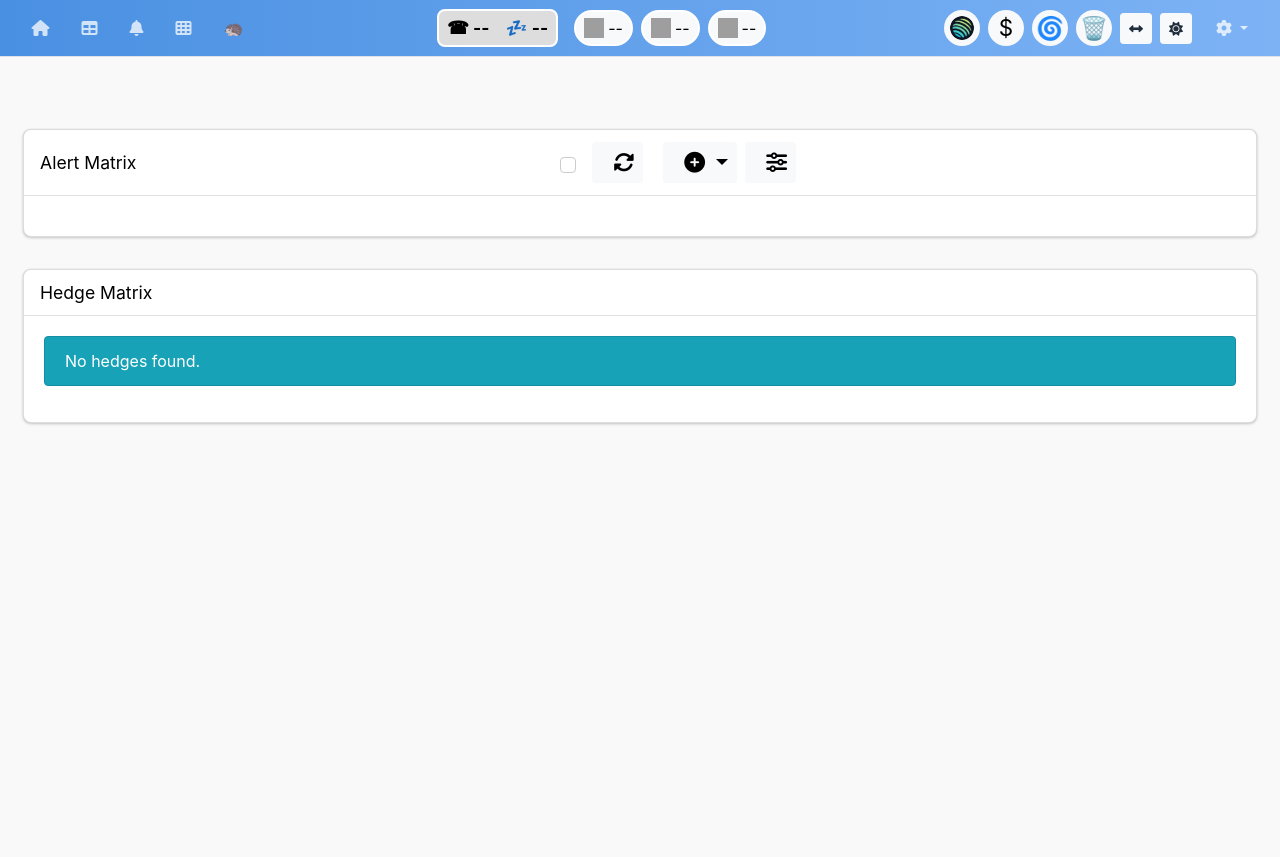
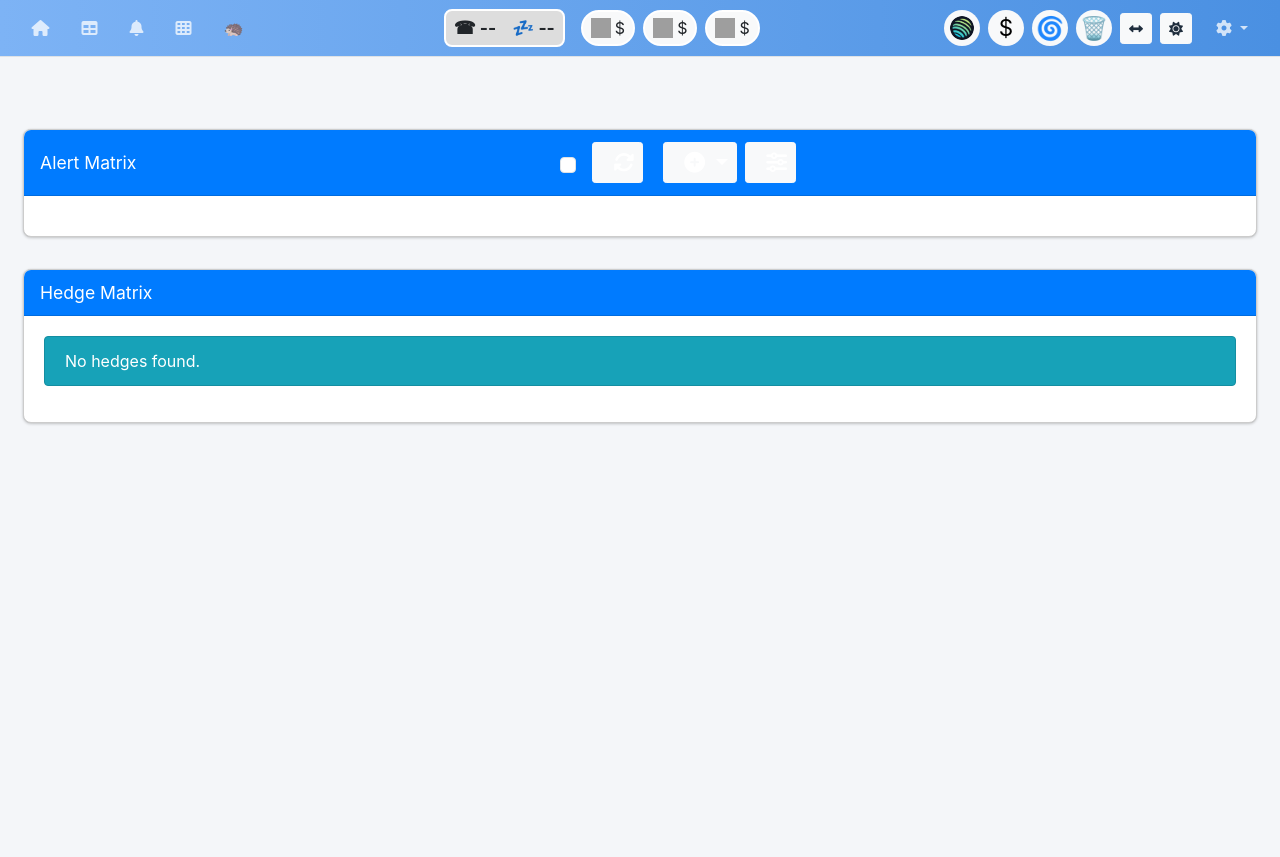
Before and after one commit to BubbaDiego/v0.8, a Flask app: page /alerts/viewer in a window 1280 px wide. Run offline with Flask 3, Linux system fonts and the light colour scheme; data comes from the database, SQL or seed files in the repository; data that the repository does not hold is empty; some libraries are stand-ins or nearby versions; grey boxes are pictures that could not be loaded.

Commit message:
Sonic has emerged

```diff
--- a/templates/base.html
+++ b/templates/base.html
@@ -1,3 +1,5 @@
+<!-- base.html (enhanced with faster first-load theme preload) -->
+
 <!DOCTYPE html>
 <html lang="en">
 <head>
@@ -5,13 +7,13 @@
   <title>{% block title %}My Website{% endblock %}</title>
   <meta name="viewport" content="width=device-width, initial-scale=1">
 
-  <!-- ✅ SHARED STYLES: All Pages -->
+  <!-- Shared Styles -->
   <link rel="stylesheet" href="https://cdn.jsdelivr.net/npm/bootstrap@5.3.0/dist/css/bootstrap.min.css">
   <link rel="stylesheet" href="https://cdn.jsdelivr.net/npm/admin-lte@3.2/dist/css/adminlte.min.css">
   <link rel="stylesheet" href="https://cdn.jsdelivr.net/npm/@fortawesome/fontawesome-free@6.2.1/css/all.min.css">
 
-  <link rel="stylesheet" href="{{ url_for('static', filename='css/base_light.css') }}">
-  <link rel="stylesheet" href="{{ url_for('static', filename='css/base_dark.css') }}">
+  <!-- Theme Stylesheet will be decided early -->
+  <link id="themeStylesheet" rel="stylesheet" href="">
 
   {% block extra_styles %}{% endblock %}
 
@@ -22,30 +24,27 @@
   <link rel="preload" href="{{ url_for('static', filename='images/obivault.jpg') }}" as="image">
   <link rel="preload" href="{{ url_for('static', filename='images/r2vault.jpg') }}" as="image">
 
+  <!-- Preemptive theme decision (very early) -->
   <script>
-    console.log("Theme config:", {{ theme|tojson|safe }});
+    (function() {
+      const themeMode = localStorage.getItem('themeMode') || 'light';
+      document.documentElement.classList.add(themeMode + '-bg');
+      const themeLink = document.getElementById('themeStylesheet');
+      if (themeMode === 'dark') {
+        themeLink.href = "{{ url_for('static', filename='css/base_dark.css') }}";
+      } else {
+        themeLink.href = "{{ url_for('static', filename='css/base_light.css') }}";
+      }
+    })();
   </script>
 
-  <!-- Root Variables -->
+  <!-- Root CSS Variables -->
   <style>
     :root {
-      --title-bar-color: {{ theme.get('profiles', {}).get(theme.get('selected_profile', ''), {}).get('title bar', {}).get('color', '#007BFF') }};
-      --text-color: {{ theme.get('profiles', {}).get(theme.get('selected_profile', ''), {}).get('text', {}).get('color', '#000000') }};
-      --wallpaper-color: {{ theme.get('profiles', {}).get(theme.get('selected_profile', ''), {}).get('wallpaper', {}).get('color', '#E7F1FF') }};
-      --card-title-color: {{ theme.get('profiles', {}).get(theme.get('selected_profile', ''), {}).get('card title', {}).get('color', '#FFFFFF') }};
-      --card-background-color: {{ theme.get('profiles', {}).get(theme.get('selected_profile', ''), {}).get('card background', {}).get('color', '#D0E7FF') }};
       --light-page-bg-color: #f5f5f5;
       --light-page-text-color: #000;
       --dark-page-bg-color: #3a3838;
       --dark-page-text-color: #ddd;
-    }
-    body {
-      color: var(--text-color) !important;
-      {% if theme.get('profiles', {}).get(theme.get('selected_profile', ''), {}).get('wallpaper', {}).get('image') %}
-        background-image: url('{{ url_for('static', filename=theme.get('profiles', {}).get(theme.get('selected_profile', ''), {}).get('wallpaper', {}).get('image')) }}');
-      {% else %}
-        background-color: var(--wallpaper-color);
-      {% endif %}
     }
     body.light-bg {
       background-color: var(--light-page-bg-color) !important;
@@ -58,10 +57,9 @@
       background-image: none !important;
     }
   </style>
-  <script src="../static/js/base.js"></script>
 </head>
 
-<body class="hold-transition layout-top-nav {{ theme_mode }}-bg">
+<body class="hold-transition layout-top-nav">
   <div class="wrapper">
     {% include "title_bar.html" %}
 
@@ -83,9 +81,9 @@
 
   {% block extra_scripts %}{% endblock %}
 
-  <!-- 🚀 Universal Layout & Theme Loader -->
+  <!-- Universal Layout & Dynamic Theme Loader -->
   <script>
-    (function() {
+    document.addEventListener("DOMContentLoaded", function() {
       const layoutMode = localStorage.getItem("layoutMode") || "fluid";
       const allLayouts = document.querySelectorAll('.container, .container-fluid');
       allLayouts.forEach(wrapper => {
@@ -93,12 +91,33 @@
         wrapper.classList.add(layoutMode === "fixed" ? "container" : "container-fluid");
       });
 
-      const themeMode = localStorage.getItem("themeMode") || "light";
-      document.body.classList.remove("light-bg", "dark-bg");
-      document.body.classList.add(themeMode + "-bg");
-    })();
+      const themeToggleButton = document.getElementById('themeToggleButton');
+      if (themeToggleButton) {
+        themeToggleButton.addEventListener('click', function() {
+          const themeIcon = document.getElementById('themeIcon');
+          const themeLink = document.getElementById('themeStylesheet');
+          const currentMode = localStorage.getItem('themeMode') || 'light';
+          const newMode = (currentMode === 'light') ? 'dark' : 'light';
+
+          document.body.classList.remove('light-bg', 'dark-bg');
+          document.body.classList.add(newMode + '-bg');
+          document.body.style.transition = 'background-color 0.4s ease, color 0.4s ease';
+
+          if (newMode === 'dark') {
+            themeLink.href = "{{ url_for('static', filename='css/base_dark.css') }}";
+            themeIcon.classList.remove('fa-sun');
+            themeIcon.classList.add('fa-moon');
+          } else {
+            themeLink.href = "{{ url_for('static', filename='css/base_light.css') }}";
+            themeIcon.classList.remove('fa-moon');
+            themeIcon.classList.add('fa-sun');
+          }
+
+          localStorage.setItem('themeMode', newMode);
+        });
+      }
+    });
   </script>
 
-  <script src="{{ url_for('static', filename='js/base.js') }}"></script>
 </body>
 </html>
```
